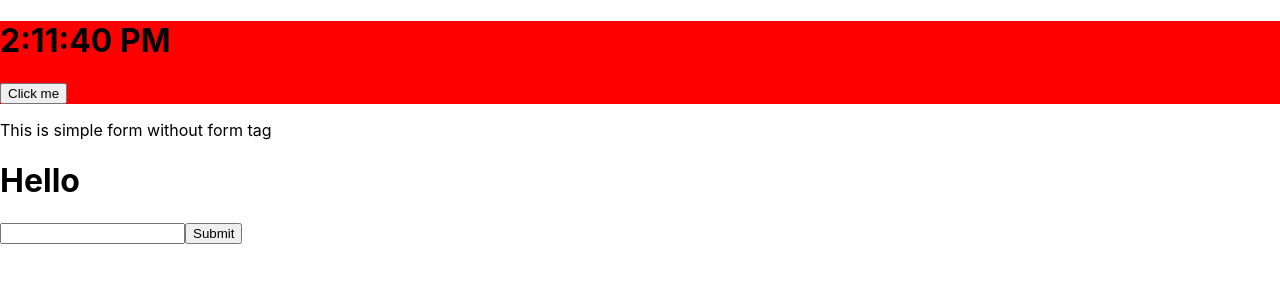
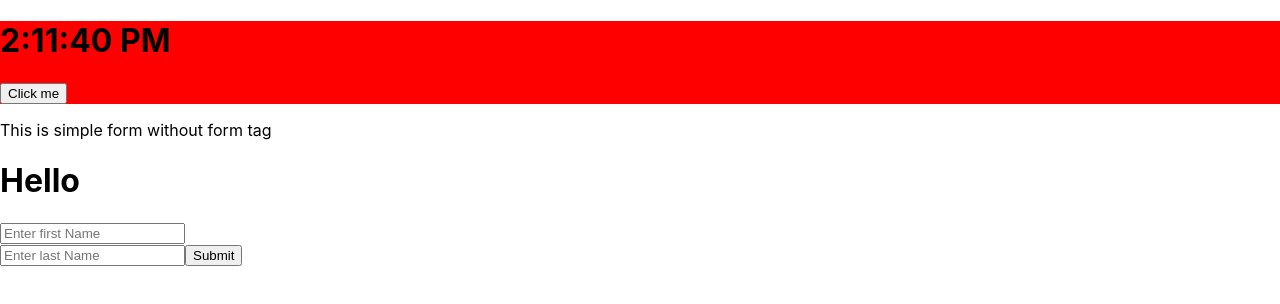
Before and after one commit to hrushikeshpthube/TempSimpleClock, a React (Create React App) app in the folder simpleclock/: page / in a window 1280 px wide. Shown: the top 304 px of the page. Built offline with nearby package versions, Linux system fonts and the light colour scheme.

Commit message:
added last name input,display inpname+lastname

```diff
--- a/simpleclock/src/App.js
+++ b/simpleclock/src/App.js
@@ -7,6 +7,7 @@ const App = () => {
   const [name, setName] = useState('Click me');//for button text change
   const [inpname, setInpName] = useState("");//inputname for input field
   const [fullName, setFullName] = useState();//to display name from input field only after submit button is clicked
+  const [lastName, setLastName] = useState("");//to set  lastname from input field
 
 
   const UpdateTime = () => {
@@ -42,7 +43,12 @@ const App = () => {
   }
 
   const SubmitHandler = () => {
-    setFullName(inpname);
+    setFullName(inpname+lastName);
+
+  }
+  const Display2= (event)=>
+  {
+    setLastName(event.target.value);
 
   }
 
@@ -58,7 +64,8 @@ const App = () => {
       <div>
         <p>This is simple form without form tag</p>
         <h1>Hello {fullName}</h1>
-        <input type="text" onChange={Display} />
+        <input type="text" placeholder="Enter first Name" onChange={Display} /><br/>
+        <input type="text"  placeholder="Enter last Name" onChange={Display2} />
         <button onClick={SubmitHandler} >Submit</button>
       </div>
     </>
```
